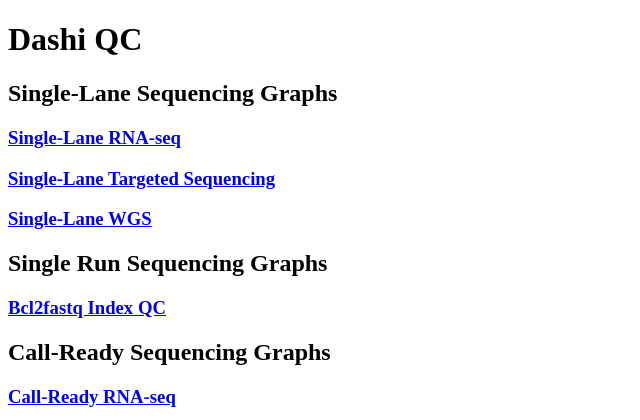
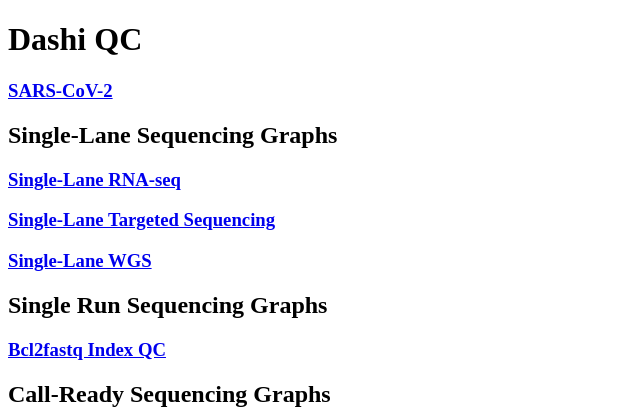
Before and after one commit to oicr-gsi/dashi, a Flask app: template application/templates/index.html in a window 1280 px wide. Shown: the top 420 px of the page, without its empty margins (0-640 px from the left). Run offline with Flask 3, Linux system fonts and the light colour scheme; the template is opened without the code that fills it, so the values that code supplies are empty; parts of the project's set-up code (start-up, migrations or seed data) failed here and were passed over.

Commit message:
add link to homepage

```diff
--- a/application/templates/index.html
+++ b/application/templates/index.html
@@ -5,6 +5,8 @@
   </head>
   <body>
     <h1>Dashi QC</h1>
+    <h3><a href="/SARS-CoV-2">SARS-CoV-2</a></h3>
+
     <h2>Single-Lane Sequencing Graphs</h2>
     <h3><a href="/single-lane-rna">Single-Lane RNA-seq</a></h3>
     <h3><a href="/single-lane-ts">Single-Lane Targeted Sequencing</a></h3>
```
